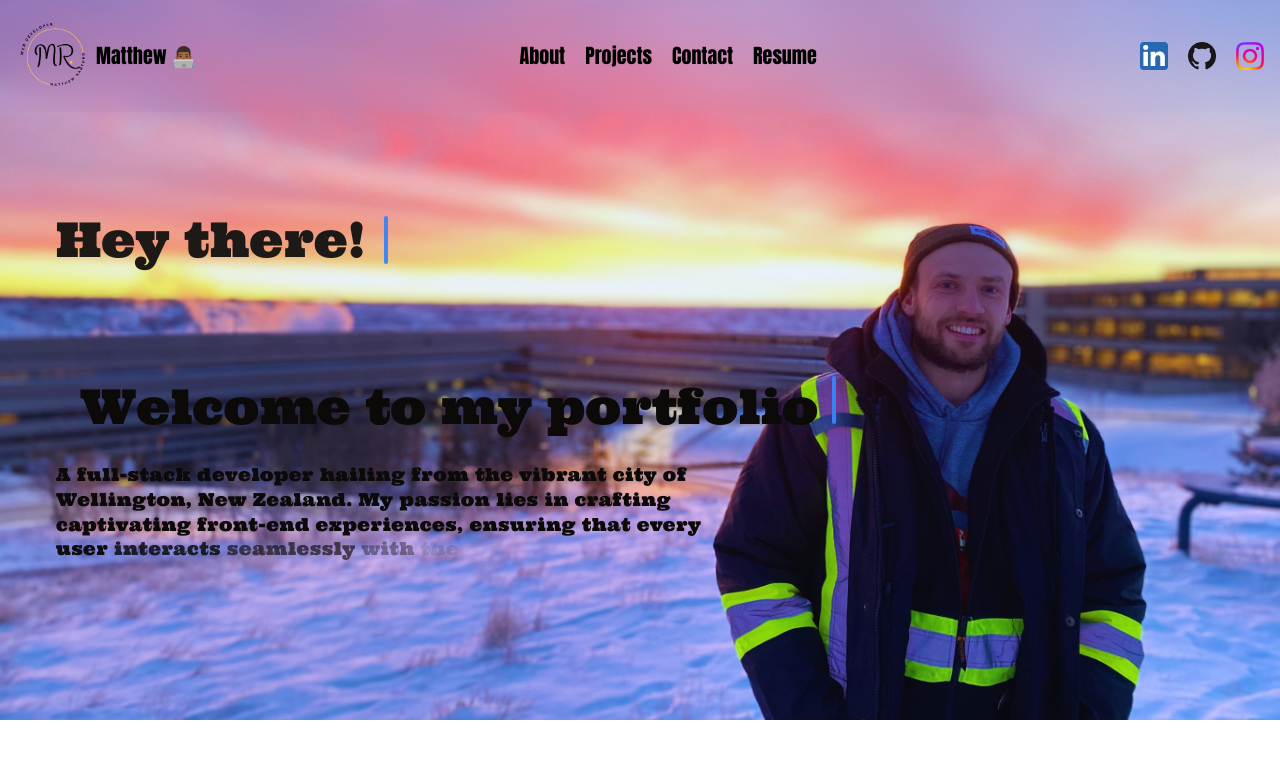
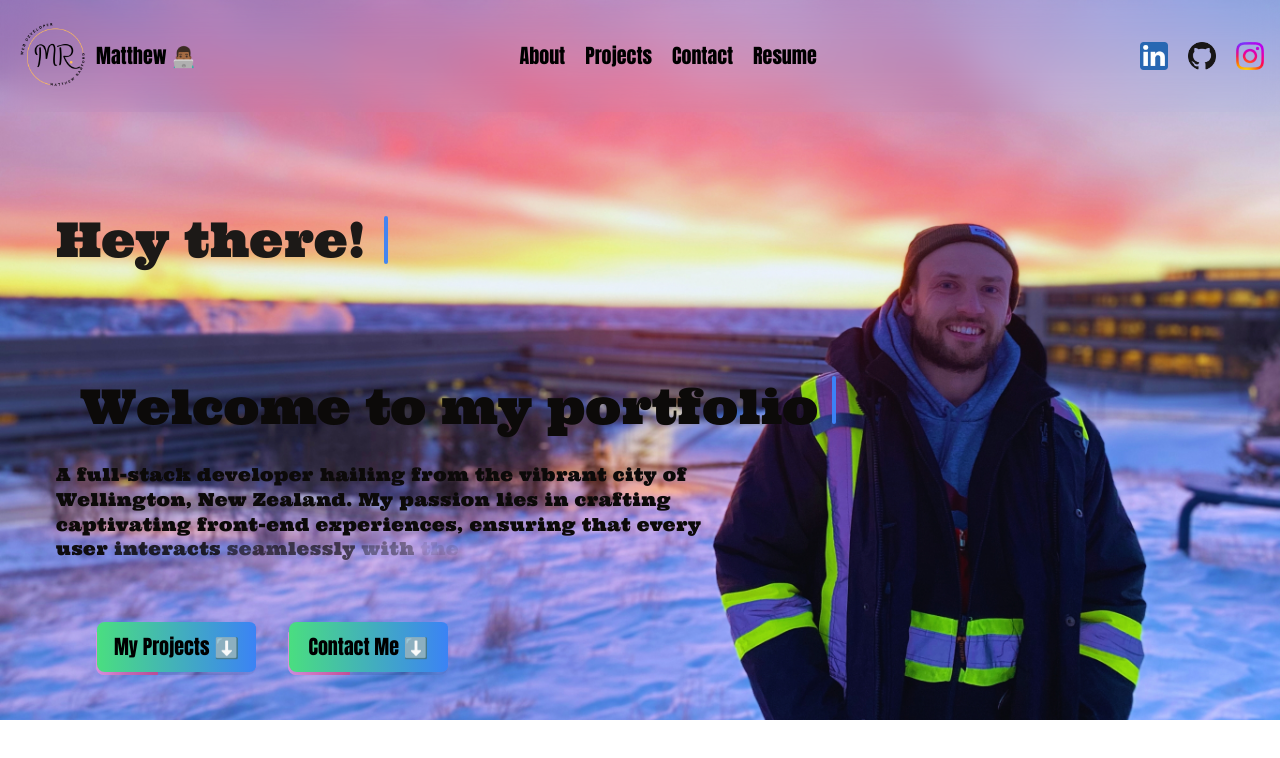
Before and after one commit to matthew-ranford/new-portfolio, a Next.js app: page / in a window 1280 px wide. Shown: the top 758 px of the page. Built offline with nearby package versions, Linux system fonts and the light colour scheme.

Commit message:
Added buttons to Hero component, created moving-border file and edited

```diff
--- a/app/components/Hero.tsx
+++ b/app/components/Hero.tsx
@@ -2,7 +2,7 @@
 
 import Image from 'next/image'
 
-import { ultra } from '@/fonts'
+import { ultra, anton } from '@/fonts'
 
 import {
   TypewriterEffect,
@@ -10,6 +10,7 @@ import {
 } from '@/components/ui/typewriter-effect'
 import { Highlight } from '@/components/ui/hero-highlight'
 import { TextGenerateEffect } from '@/components/ui/text-generate-effect'
+import { MovingBorderButton } from '@/components/ui/moving-border'
 
 export default function Hero() {
   // TypeWriterEffectSmooth
@@ -69,6 +70,26 @@ export default function Hero() {
                 <div>
                   <TextGenerateEffect words={words} />
                 </div>
+                <div className="text-center lg:text-left mx-0 sm:mx-10">
+                  <div className={anton.className}>
+                    <div className="flex space-x-4 justify-center md:justify-normal sm:space-x-8">
+                      <MovingBorderButton
+                        href="#"
+                        borderRadius="0.5rem"
+                        className="text-lg sm:text-xl text-black relative flex h-[50px] w-40 items-center justify-center overflow-hidden shadow-2xl transition-all before:absolute before:h-0 before:w-0 before:rounded-full before:bg-pink-500 before:duration-1000 before:ease-out hover:from-pink-500 hover:to-fuchsia-800 hover:before:h-56 hover:before:w-56"
+                      >
+                        <span className="relative z-10">My Projects ⬇️</span>
+                      </MovingBorderButton>
+                      <MovingBorderButton
+                        href="#"
+                        borderRadius="0.5rem"
+                        className="text-lg sm:text-xl text-black relative flex h-[50px] w-40 items-center justify-center overflow-hidden shadow-2xl transition-all before:absolute before:h-0 before:w-0 before:rounded-full before:bg-fuchsia-800 before:duration-1000 before:ease-out hover:from-pink-500 hover:to-fuchsia-800 hover:before:h-56 hover:before:w-56"
+                      >
+                        <span className="relative z-10">Contact Me ⬇️</span>
+                      </MovingBorderButton>
+                    </div>
+                  </div>
+                </div>
               </div>
             </div>
           </section>
@@ -77,3 +98,6 @@ export default function Hero() {
     </>
   )
 }
+
+// Might need to look at how the button border is running and the colours
+// Add links for buttons
--- /dev/null
+++ b/components/ui/moving-border.tsx
@@ -0,0 +1,139 @@
+'use client'
+import React from 'react'
+import {
+  motion,
+  useAnimationFrame,
+  useMotionTemplate,
+  useMotionValue,
+  useTransform,
+} from 'framer-motion'
+import { useRef } from 'react'
+import { cn } from '@/lib/utils'
+
+export function MovingBorderButton({
+  borderRadius = '1.75rem',
+  children,
+  as: Component = 'button',
+  containerClassName,
+  borderClassName,
+  duration,
+  className,
+  ...otherProps
+}: {
+  borderRadius?: string
+  children: React.ReactNode
+  as?: any
+  containerClassName?: string
+  borderClassName?: string
+  duration?: number
+  className?: string
+  [key: string]: any
+}) {
+  return (
+    <Component
+      className={cn(
+        'bg-transparent relative text-xl h-14 w-40 p-[0.5px] overflow-hidden',
+        containerClassName
+      )}
+      style={{
+        borderRadius: borderRadius,
+      }}
+      {...otherProps}
+    >
+      <div
+        className="absolute inset-0"
+        style={{ borderRadius: `calc(${borderRadius} * 0.96)` }}
+      >
+        <MovingBorder duration={duration} rx="30%" ry="30%">
+          <div
+            className={cn(
+              'h-20 w-20 opacity-[0.8] bg-gradient-to-r from-fuchsia-300 to-pink-500 dark:from-pink-500 dark:to-fuchsia-800',
+              borderClassName
+            )}
+          />
+        </MovingBorder>
+      </div>
+
+      <div
+        className={cn(
+          'relative  bg-gradient-to-r from-green-400 to-blue-500 hover:from-pink-500 hover:to-fuchsia-800 hover:text-yellow-600 backdrop-blur-xl text-white flex items-center justify-center w-full h-full text-sm antialiased',
+          className
+        )}
+        style={{
+          borderRadius: `calc(${borderRadius} * 0.96)`,
+        }}
+      >
+        {children}
+      </div>
+    </Component>
+  )
+}
+
+export const MovingBorder = ({
+  children,
+  duration = 2000,
+  rx,
+  ry,
+  ...otherProps
+}: {
+  children: React.ReactNode
+  duration?: number
+  rx?: string
+  ry?: string
+  [key: string]: any
+}) => {
+  const pathRef = useRef<any>()
+  const progress = useMotionValue<number>(0)
+
+  useAnimationFrame((time) => {
+    const length = pathRef.current?.getTotalLength()
+    if (length) {
+      const pxPerMillisecond = length / duration
+      progress.set((time * pxPerMillisecond) % length)
+    }
+  })
+
+  const x = useTransform(
+    progress,
+    (val) => pathRef.current?.getPointAtLength(val).x
+  )
+  const y = useTransform(
+    progress,
+    (val) => pathRef.current?.getPointAtLength(val).y
+  )
+
+  const transform = useMotionTemplate`translateX(${x}px) translateY(${y}px) translateX(-50%) translateY(-50%)`
+
+  return (
+    <>
+      <svg
+        xmlns="http://www.w3.org/2000/svg"
+        preserveAspectRatio="none"
+        className="absolute h-full w-full"
+        width="100%"
+        height="100%"
+        {...otherProps}
+      >
+        <rect
+          fill="none"
+          width="100%"
+          height="100%"
+          rx={rx}
+          ry={ry}
+          ref={pathRef}
+        />
+      </svg>
+      <motion.div
+        style={{
+          position: 'absolute',
+          top: 0,
+          left: 0,
+          display: 'inline-block',
+          transform,
+        }}
+      >
+        {children}
+      </motion.div>
+    </>
+  )
+}
--- a/tailwind.config.ts
+++ b/tailwind.config.ts
@@ -1,6 +1,8 @@
 import type { Config } from 'tailwindcss'
 
 const svgToDataUri = require('mini-svg-data-uri')
+const colors = require('tailwindcss/colors')
+
 const {
   default: flattenColorPalette,
 } = require('tailwindcss/lib/util/flattenColorPalette')
```
